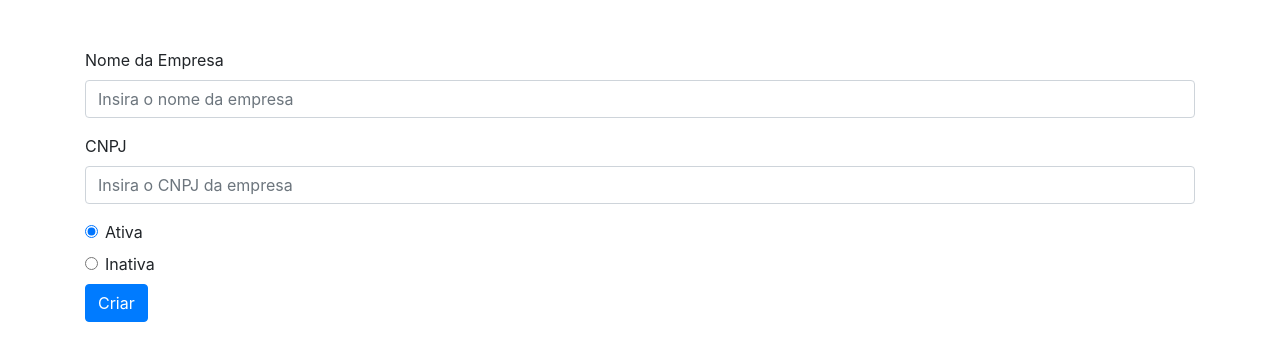
After one commit to vnsoff/crudproject, a PHP site: page /criarempresa.php in a window 1280 px wide. The commit adds this page. Shown: the top 361 px of the page. Run offline with PHP 8.4, Linux system fonts and the light colour scheme.

Commit message:
CRUD Index table and Create page

```diff
--- /dev/null
+++ b/crudphp/criarempresa.php
@@ -0,0 +1,84 @@
+<?php
+    $nome = "";
+    $valor = "";
+    $status = "";
+    $errorMessage = "";
+    $successMessage = "";
+
+    $servername = "localhost";
+    $username = "root";
+    $password = "";
+    $database = "crudphp";
+
+    $connection = new mysqli($servername,$username,$password,$database);
+
+    if ($_SERVER['REQUEST_METHOD'] == 'POST') {
+        $nome = $_POST["nome"];
+        $valor = $_POST["valor"];
+        $status = $_POST["status"];
+
+        do {
+            if ( empty($nome) || empty($valor) ) {
+                $errorMessage = "É necessário preencher todos os campos do formulário.";
+                break;
+            }
+            $sql = "INSERT INTO empresas (nome, valor, status)" . "VALUES ('$nome', '$valor', '$status')";
+            $result2 = $connection->query($sql2);
+            $nome = "";
+            $valor = "";
+            $status = "";
+        }
+        while (false);
+    }
+?>
+
+<!doctype html>
+<html lang="en">
+
+<head>
+  <!-- Required meta tags -->
+  <meta charset="utf-8">
+  <meta name="viewport" content="width=device-width, initial-scale=1, shrink-to-fit=no">
+
+  <!-- Bootstrap CSS -->
+  <link rel="stylesheet" href="https://cdn.jsdelivr.net/npm/bootstrap@4.3.1/dist/css/bootstrap.min.css" crossorigin="anonymous">
+  <title>Nova Empresa</title>
+</head>
+
+<body>
+
+<div class="container my-5">
+    <?php
+    if (!empty ($errorMessage)) {
+        echo "
+        <div class ='alert alert-warning alert-dismissible fade show' role 'alert'>
+            <strong>$errorMessage</strong>
+        </div>
+        ";
+    }
+    ?>
+    <form method="post">
+      <div class="form-group">
+        <label for="nome">Nome da Empresa</label>
+        <input type="nomeproduto" name="nome" class="form-control" value="<?php  echo $nome;?>" placeholder="Insira o nome da empresa">
+      </div>
+      <div class="form-group">
+        <label for="valorproduto">CNPJ</label>
+        <input type="valor" name="valor" class="form-control" value="<?php  echo $valor;?>" placeholder="Insira o CNPJ da empresa">
+      </div>
+      <div class="form-check my-2">
+        <input class="form-check-input" type="radio" name="status" value="0" checked>
+        <label class="form-check-label" for="0">
+          Ativa
+        </label>
+      </div>
+      <div class="form-check my-2">
+        <input class="form-check-input" type="radio" name="status" value="1">
+        <label class="form-check-label" for="1">
+          Inativa
+        </label>
+      </div>
+      <button type="submit" class="btn btn-primary" name="submit">Criar</button>
+    </form>
+  </div>
+</body>
```
Also changed, not shown: crudphp/index.php (+6 -2 lines).
